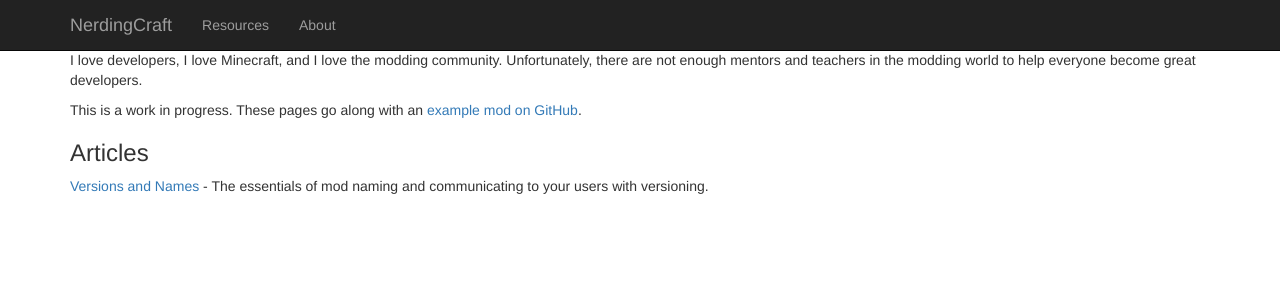
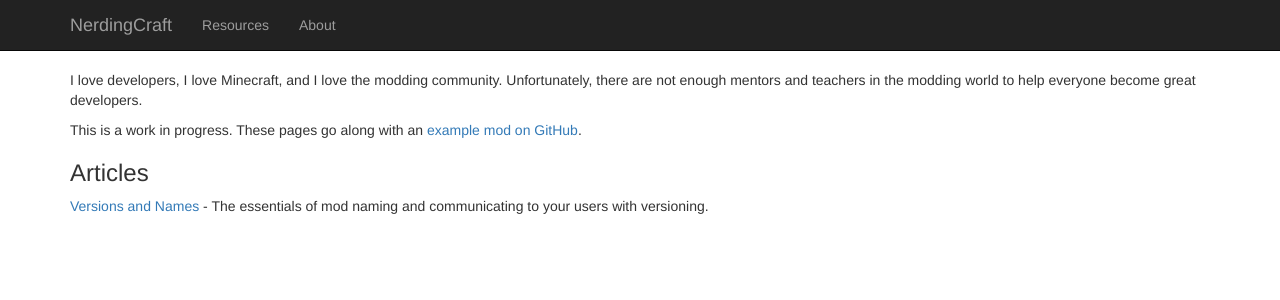
Before and after one commit to kylev/nerdcraft, a Jekyll site: the page built from index.md, in a window 1280 px wide. Shown: the top 300 px of the page. Built offline with Jekyll 4.4.1, drawn with Linux system fonts in a browser that asks for light colours; nearby versions of some CDN libraries; Markdown is read by kramdown in place of the engine named in the settings.

Commit message:
I removed the inline-hack, so we need that handled in CSS.
Without this, the fixed header (~50px) covers our content.

```diff
--- a/css/main.scss
+++ b/css/main.scss
@@ -1,7 +1,7 @@
 ---
 ---
 body {
-    padding-top: 50px;
+    padding-top: 70px;
 }
 
 @import "syntax-highlighting";
```
